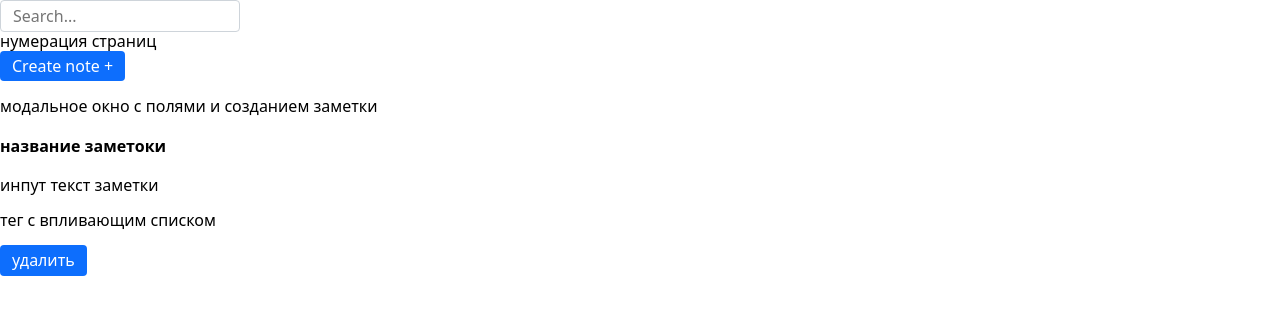
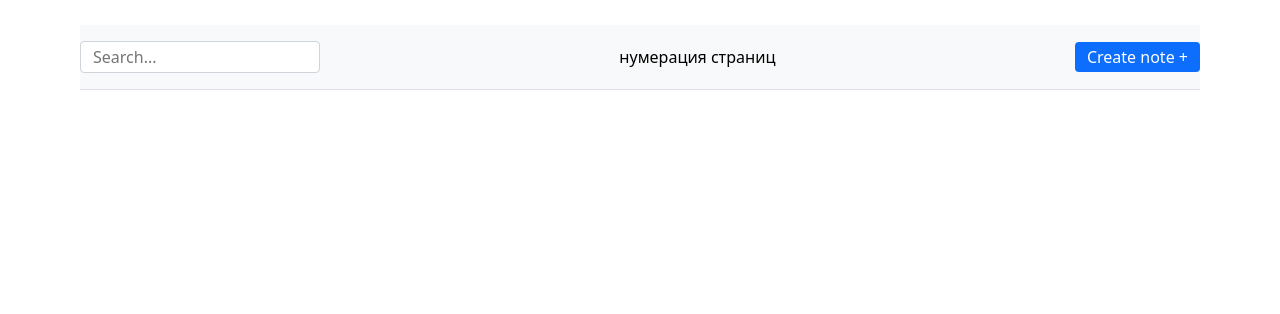
Before and after one commit to NadiiaUa23/05-notehub, a React (Vite) app: page / in a window 1280 px wide. Shown: the top 314 px of the page. Built offline with nearby package versions, Linux system fonts and the light colour scheme.

Commit message:
Code structure

```diff
--- a/src/components/App/App.tsx
+++ b/src/components/App/App.tsx
@@ -6,17 +6,23 @@ import css from "./App.module.css";
 
 export default function App() {
   return (
-    <div className={css.App}>
-      <SearchBox />
-      <div>нумерация страниц</div>
-      <button className={css.button}> Create note +</button>
-      <Modal />
-      <div>
-        <h4>название заметоки </h4>
-        <p> инпут текст заметки</p>
-        <p>тег с впливающим списком</p>
-        <button className={css.button}>удалить</button>
-      </div>
+    //
+
+    //   <div>
+    //     <h4>название заметоки </h4>
+    //     <p> инпут текст заметки</p>
+    //     <p>тег с впливающим списком</p>
+    //     <button className={css.button}>удалить</button>
+    //   </div>
+
+    <div className={css.app}>
+      <header className={css.toolbar}>
+        <SearchBox />
+        <div>нумерация страниц</div>
+        {/* Пагінація */}
+        <button className={css.button}> Create note +</button>
+        {/* Кнопка створення нотатки  */}
+      </header>
     </div>
   );
 }
```
